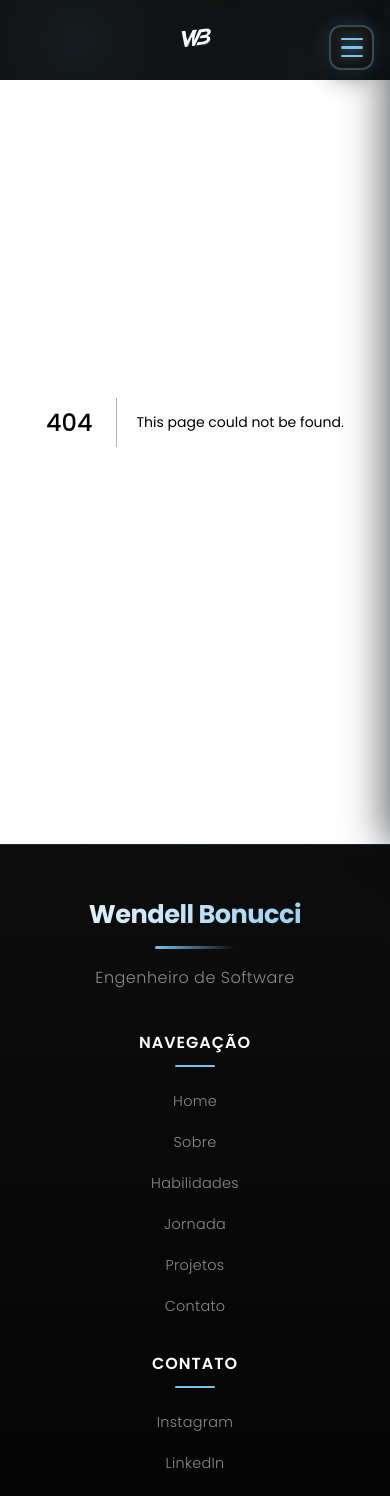
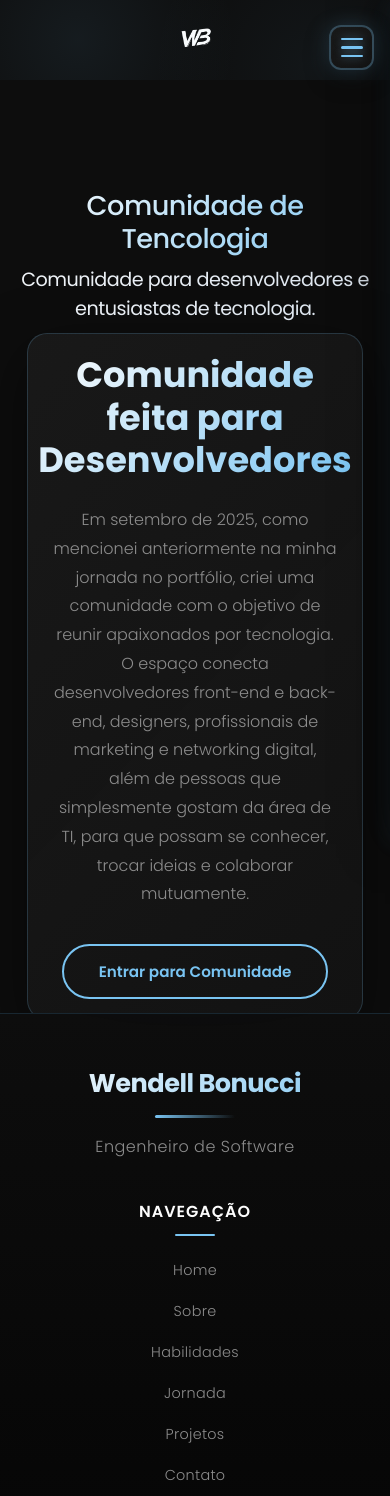
Before and after one commit to WendelBonucci/portfolio, a Next.js app: page /community in a window 390 px wide. Before the commit this address had no page. Shown: the top 1496 px of the page. Built offline with nearby package versions, Linux system fonts and the light colour scheme.

Commit message:
Atualizações e Criação da Página da Comunidade
Criei a página da comunidade para que as pessoas que entrarem no meu portfolio consigam ir para comunidade de DEVs também.
E deixei responsiva.

```diff
--- /dev/null
+++ b/src/app/community/TextCommunity/TextCommunity.jsx
@@ -0,0 +1,15 @@
+import React from 'react'
+import styles from './TextCommunity.module.css'
+import Link from 'next/link'
+
+export default function TextCommunity() {
+    return (
+        <section className={styles.textCommunity}>
+            <div className={styles.boxText}>
+                <h2 className={styles.subTitle}>Comunidade feita para Desenvolvedores</h2>
+                <p className={styles.text}>Em setembro de 2025, como mencionei anteriormente na minha jornada no portfólio, criei uma comunidade com o objetivo de reunir apaixonados por tecnologia. O espaço conecta desenvolvedores front-end e back-end, designers, profissionais de marketing e networking digital, além de pessoas que simplesmente gostam da área de TI, para que possam se conhecer, trocar ideias e colaborar mutuamente.</p>
+                <Link className={styles.linkCommunitty} href='https://chat.whatsapp.com/IdD1UPQBtkYJJDvJL7zXmy' target='_blank'>Entrar para Comunidade</Link>
+            </div>
+        </section>
+    )
+}
--- /dev/null
+++ b/src/app/community/TextCommunity/TextCommunity.module.css
@@ -0,0 +1,136 @@
+.textCommunity {
+  width: 100%;
+  padding: 100px 5%;
+  background: var(--collor-primary-black);
+  display: flex;
+  align-items: center;
+  justify-content: center;
+}
+
+.boxText {
+  max-width: 900px;
+  width: 100%;
+
+  background: linear-gradient(135deg, rgba(26, 26, 26, 0.9) 0%, rgba(20, 20, 20, 0.8) 100%);
+  border-radius: 20px;
+  padding: 60px 50px;
+
+  box-shadow: 0 20px 60px rgba(0, 0, 0, 0.5);
+  border: 1px solid rgba(121, 196, 242, 0.2);
+
+  display: flex;
+  flex-direction: column;
+  gap: 30px;
+  align-items: center;
+  text-align: center;
+
+  transition: all 0.3s ease;
+}
+
+.boxText:hover {
+  border-color: rgba(121, 196, 242, 0.4);
+  transform: translateY(-5px);
+  box-shadow: 0 25px 70px rgba(0, 0, 0, 0.6);
+}
+
+.subTitle {
+  font-size: clamp(2.2rem, 4vw, 3.5rem);
+  font-weight: 700;
+  line-height: 1.2;
+  margin: 0;
+
+  background: linear-gradient(135deg, var(--collor-white) 0%, var(--collor-blue) 100%);
+  -webkit-background-clip: text;
+  -webkit-text-fill-color: transparent;
+  background-clip: text;
+}
+
+.text {
+  font-size: 1.15rem;
+  font-weight: 300;
+  color: var(--collor-gray);
+  line-height: 1.8;
+  margin: 0;
+  max-width: 750px;
+}
+
+.linkCommunitty {
+  display: inline-flex;
+  align-items: center;
+  padding: 18px 45px;
+  margin-top: 10px;
+
+  background: transparent;
+  color: var(--collor-blue);
+  text-decoration: none;
+
+  border: 2px solid var(--collor-blue);
+  border-radius: 50px;
+
+  font-size: 1.05rem;
+  font-weight: 600;
+
+  transition: all 0.3s ease;
+  position: relative;
+  overflow: hidden;
+}
+
+.linkCommunitty::before {
+  content: '';
+  position: absolute;
+  top: 0;
+  left: -100%;
+  width: 100%;
+  height: 100%;
+  background: var(--collor-blue);
+  transition: left 0.3s ease;
+  z-index: -1;
+}
+
+.linkCommunitty:hover::before {
+  left: 0;
+}
+
+.linkCommunitty:hover {
+  color: var(--collor-primary-black);
+  transform: translateY(-3px);
+}
+
+@media (max-width: 748px) {
+  .textCommunity {
+    padding: 10px 4%;
+  }
+
+  .boxText {
+    padding: 45px 35px;
+    gap: 25px;
+  }
+
+  .text {
+    font-size: 1.05rem;
+  }
+
+  .linkCommunitty {
+    padding: 16px 40px;
+    font-size: 1rem;
+  }
+}
+
+@media (max-width: 480px) {
+  .textCommunity {
+    padding: 10px 4%;
+  }
+
+  .boxText {
+    padding: 20px 25px;
+  }
+
+  .text {
+    font-size: 1rem;
+  }
+
+  .linkCommunitty {
+    padding: 14px 35px;
+    font-size: 0.95rem;
+  }
+}
--- /dev/null
+++ b/src/app/community/community.module.css
@@ -0,0 +1,59 @@
+.Community {
+    height: 120vh;
+    width: 100%;
+    background-color: var(--collor-primary-black);
+    display: flex;
+    align-items: center;
+    flex-direction: column;
+    padding: 180px 5%;
+}
+
+.titleCommunity {
+    padding: 10px 0px;
+    font-size: 3.2rem;
+    font-weight: 500;
+    line-height: 1.2;
+    margin: 0%;
+    background: linear-gradient(135deg, var(--collor-white) 0%, var(--collor-blue) 100%);
+    -webkit-background-clip: text;
+    -webkit-text-fill-color: transparent;
+    background-clip: text;
+    letter-spacing: -0.5px;
+    position: relative;
+    animation: fadeInUp 0.8s ease-out;
+}
+
+.textCommunity {
+    color: var(--collor-white);
+    background: var(--collor-grandient-blue);
+    -webkit-background-clip: text;
+    -webkit-text-fill-color: transparent;
+    background-clip: text;
+    letter-spacing: -0.5px;
+    position: relative;
+    animation: fadeInUp 0.8s ease-out;
+}
+
+@keyframes fadeInUp {
+    from {
+        opacity: 0;
+        transform: translateY(20px);
+    }
+
+    to {
+        opacity: 1;
+        transform: translateY(0);
+    }
+}
+
+@media (max-width: 748px) {
+    .titleCommunity {
+        text-align: center;
+        font-size: 1.7rem;
+    }
+
+    .textCommunity {
+        text-align: center;
+        font-size: 1.2rem;
+    }
+}
--- /dev/null
+++ b/src/app/community/page.jsx
@@ -0,0 +1,16 @@
+import React from 'react'
+import styles from './community.module.css'
+import TextCommunity from './TextCommunity/TextCommunity'
+
+export default function page() {
+    return (
+        <section className={styles.Community}>
+            <h1 className={styles.titleCommunity}>Comunidade de Tencologia</h1>
+            <p className={styles.textCommunity}>Comunidade para desenvolvedores e entusiastas de tecnologia.</p>
+
+            <section className={styles.contentCommunity}>
+                <TextCommunity />
+            </section>
+        </section>
+    )
+}
--- a/src/layout/Footer/Footer.jsx
+++ b/src/layout/Footer/Footer.jsx
@@ -14,12 +14,12 @@ const SOCIAL_LINKS = [
     { name: "Instagram", href: "https://www.instagram.com/srrwende.ll/", external: true },
     { name: "LinkedIn", href: "https://www.linkedin.com/in/wendell-bonucci-8b2aa237a/", external: true },
     { name: "GitHub", href: "https://github.com/WendelBonucci", external: true },
-    { name: "NextSolve", href: "/comunity" },
+    { name: "NextSolve", href: "/community" },
 ];
 
 const INSTITUTIONAL_LINKS = [
     { name: "Política de Privacidade", href: "/privacidade" },
-    { name: "Comunidade - Tecnologia", href: "/comunity" },
+    { name: "Comunidade - Tecnologia", href: "/community" },
 ];
 
 function FooterLinks({ title, links }) {
@@ -33,8 +33,7 @@ function FooterLinks({ title, links }) {
                             href={link.href}
                             className={styles.link}
                             target={link.external ? "_blank" : undefined}
-                            rel={link.external ? "noopener noreferrer" : undefined}
-                        >
+                            rel={link.external ? "noopener noreferrer" : undefined}>
                             {link.name}
                         </Link>
                     </li>
```
Also changed, not shown: src/layout/Header/components/SideBar/SideBar.jsx (line endings or trailing spaces).
